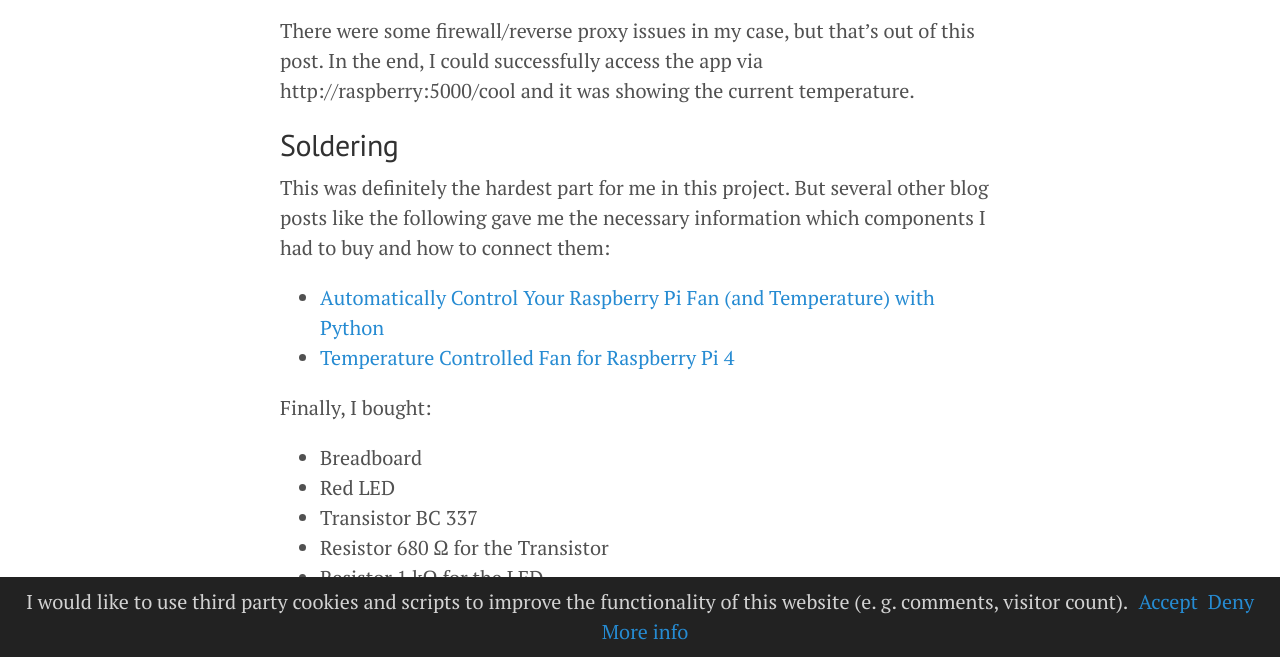
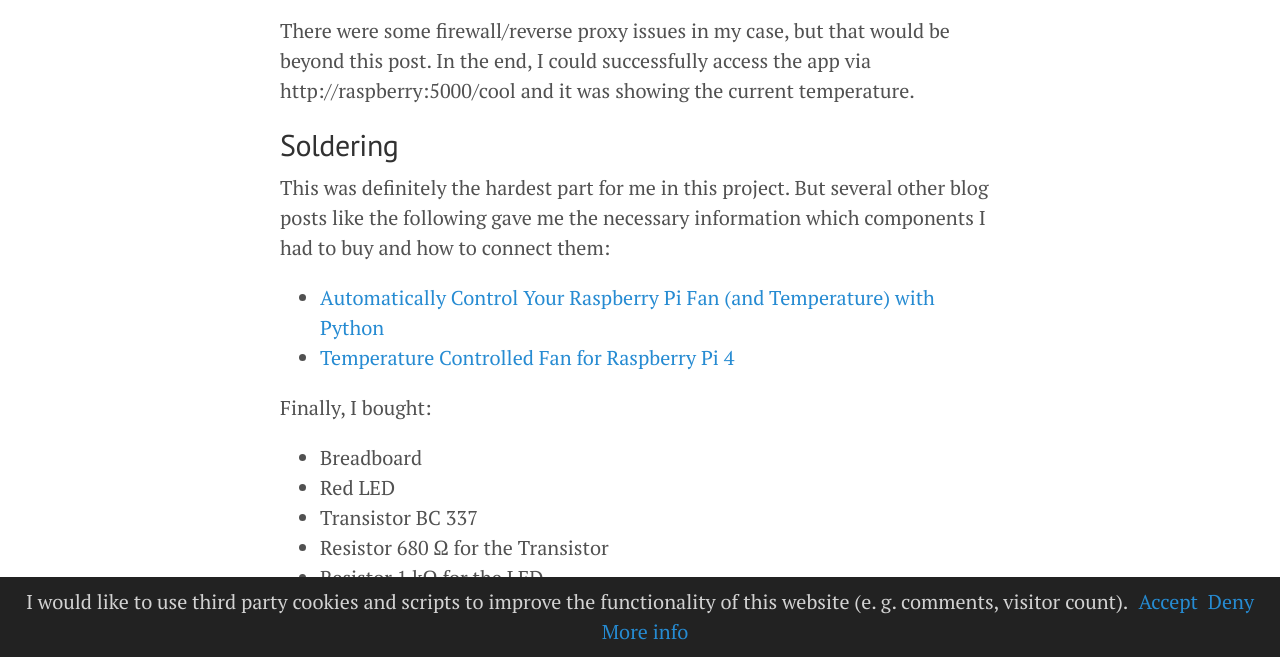
Before and after one commit to mu88/mu88.github.io, a Jekyll site: the page built from _posts/2020-04-24-Raspi-Fan-Controller_p2.md, in a window 1280 px wide and 900 px high, scrolled down 1331 px, cut to the strip 243-900 px from the top of the window. Built offline with Jekyll 4.4.1, drawn with Linux system fonts in a browser that asks for light colours; nearby versions of some CDN libraries.

Commit message:
Update 2020-04-24-Raspi-Fan-Controller_p2.md

```diff
--- a/_posts/2020-04-24-Raspi-Fan-Controller_p2.md
+++ b/_posts/2020-04-24-Raspi-Fan-Controller_p2.md
@@ -27,7 +27,7 @@ And finally, start the app using `sudo`. This is important because otherwise, re
 
 <script src="https://gist.github.com/mu88/080e248107d3722fa47411b17f6ce3da.js?file=StartApp"></script>
 
-There were some firewall/reverse proxy issues in my case, but that's out of this post. In the end, I could successfully access the app via http://raspberry:5000/cool and it was showing the current temperature.
+There were some firewall/reverse proxy issues in my case, but that would be beyond this post. In the end, I could successfully access the app via http://raspberry:5000/cool and it was showing the current temperature.
 
 
 ## Soldering
```
